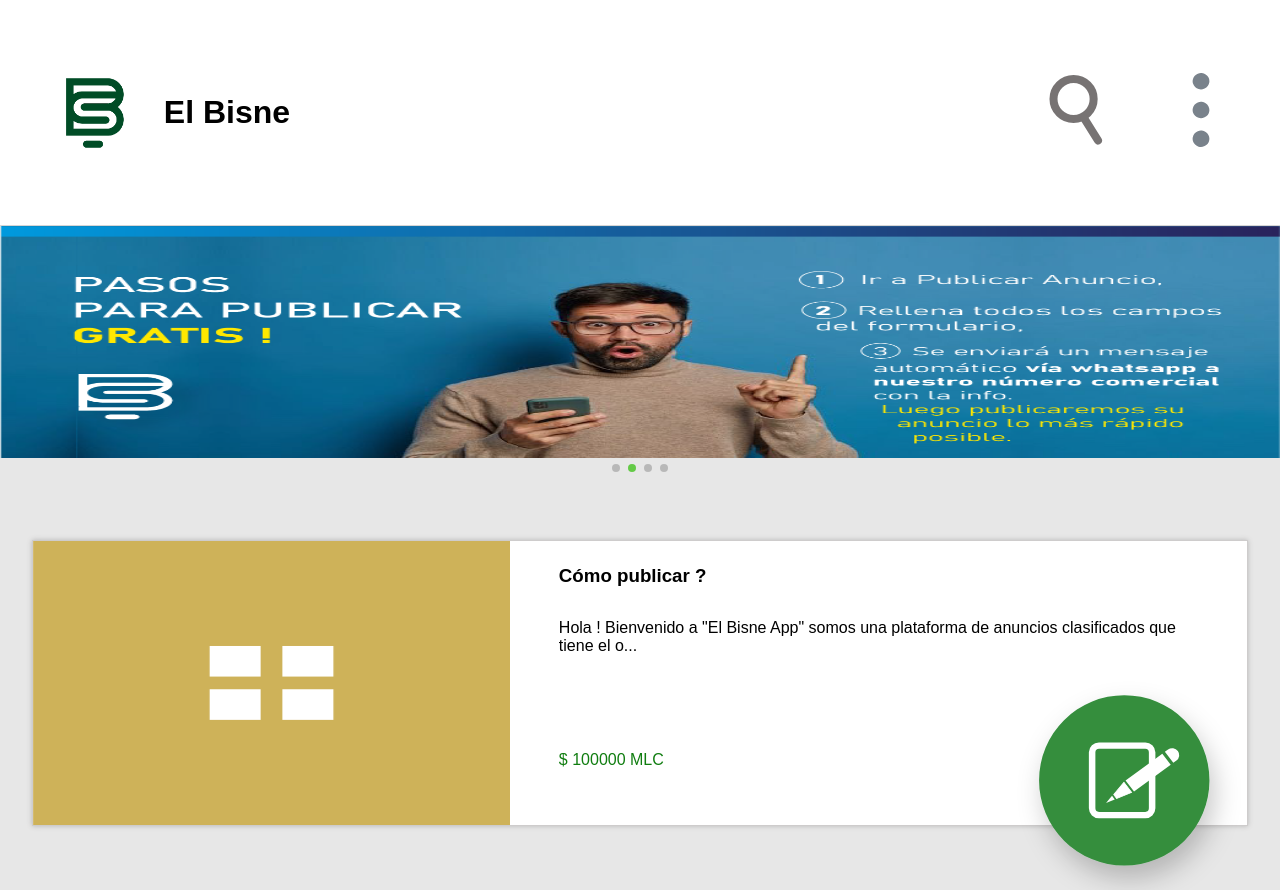
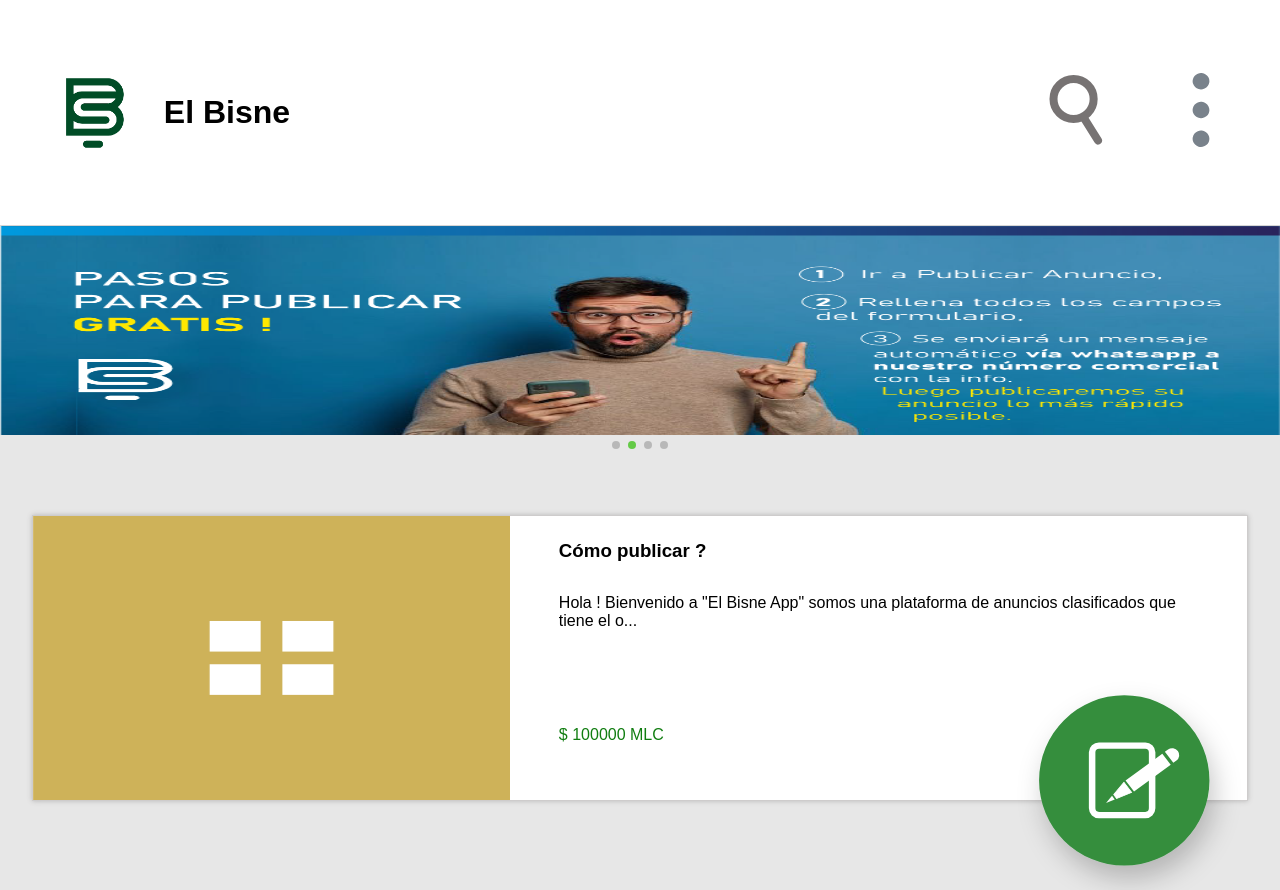
Before and after one commit to frankperez-github/bisne, a Next.js app: page /Gallery in a window 1280 px wide. After the commit the page ends 865 px from the top, so only its background shows below. Built offline with nearby package versions, Linux system fonts and the light colour scheme.

Commit message:
promo added

```diff
--- a/src/styles/globals.css
+++ b/src/styles/globals.css
@@ -390,8 +390,8 @@ select
 {
   position: fixed;
   width: auto;
-  min-height: 250px;
-  height: 30vh;
+  min-height: 225px;
+  height: 25vh;
 }
 .floatingButton
 {
```
